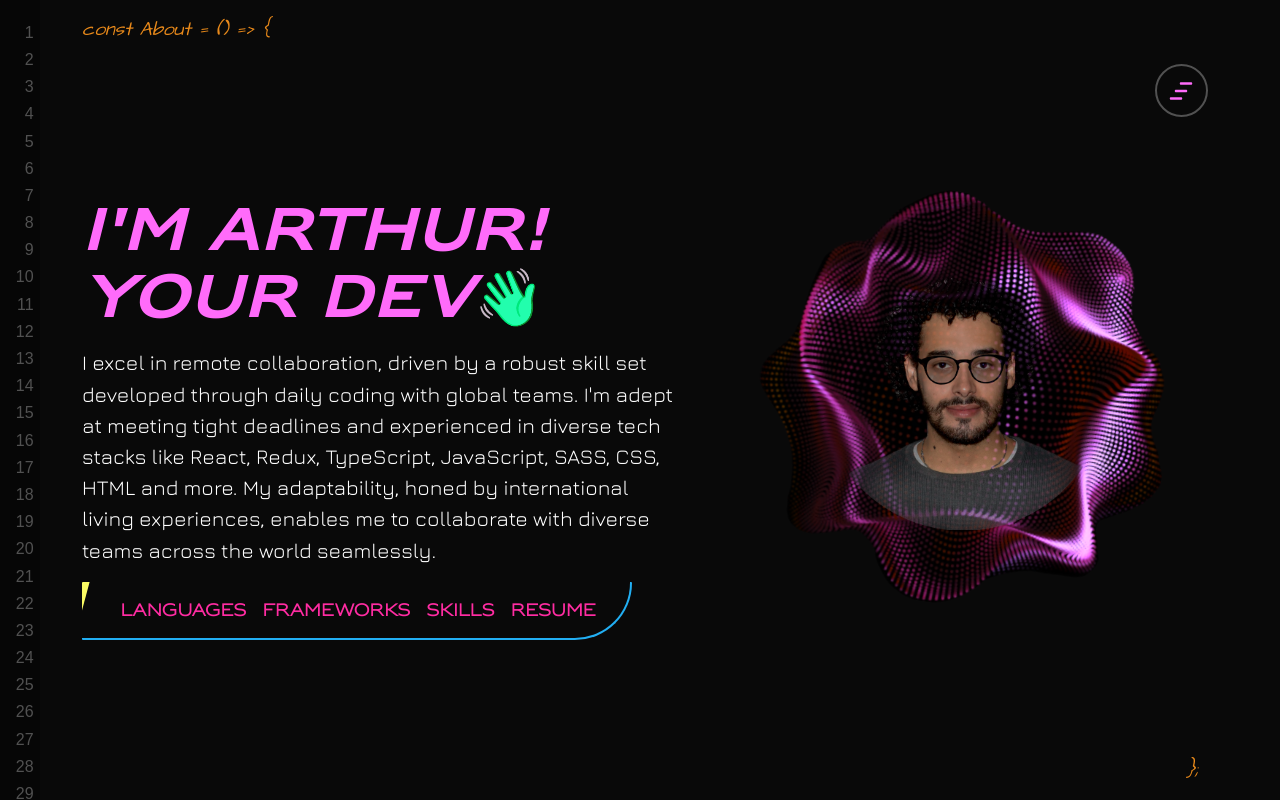
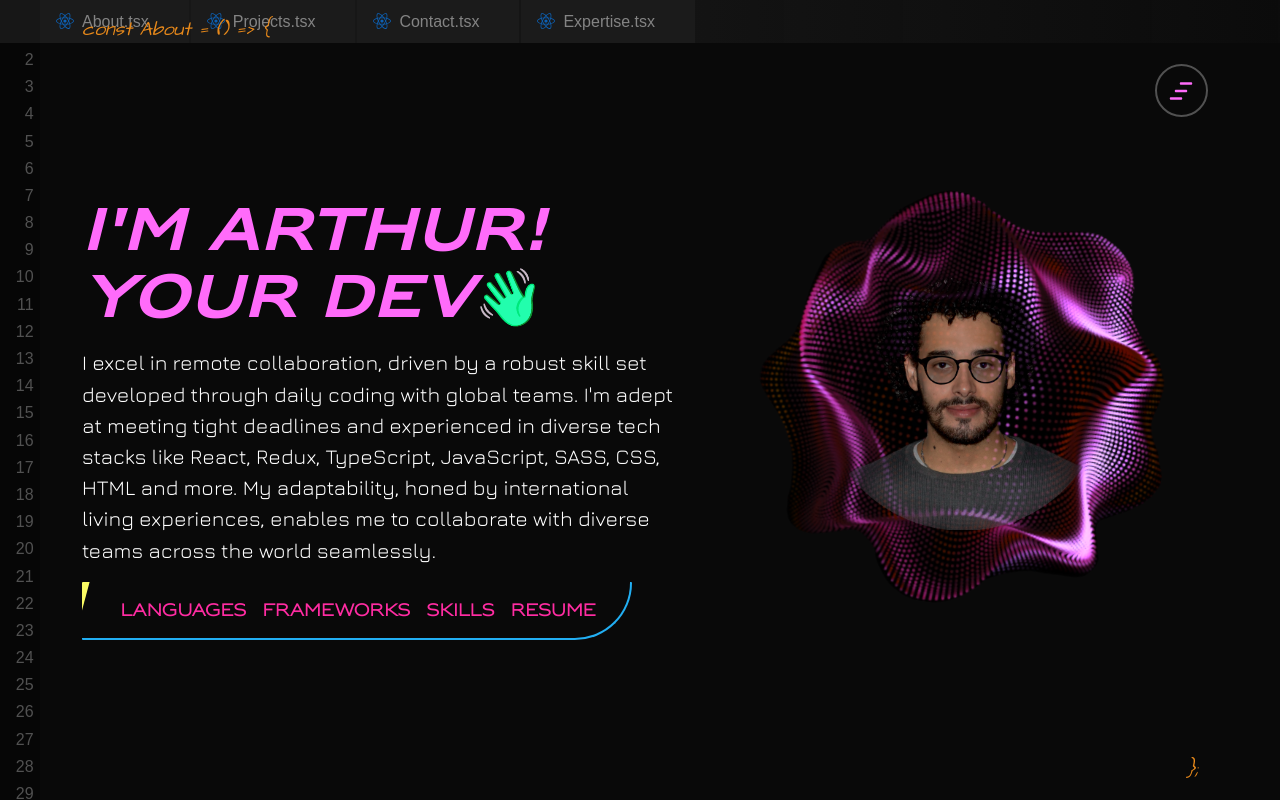
Before and after one commit to ITurres/iturres-reactive-portfolio, a React (Create React App) app: page /iturres-reactive-portfolio/homepage in a window 1280 px wide. Built offline with nearby package versions, Linux system fonts and the light colour scheme; no server answers.

Commit message:
Feat: at 'Homepage.tsx' Import and conditional render 'FileTabsNavbar' UI component

```diff
--- a/src/components/pages/HomePage.tsx
+++ b/src/components/pages/HomePage.tsx
@@ -1,4 +1,4 @@
-import React from 'react';
+import React, { useEffect, useState } from 'react';
 import { Routes, Route, Outlet } from 'react-router-dom';
 
 import AboutPage from './AboutPage.tsx';
@@ -7,10 +7,22 @@ import Navbar from '../UI/Navbar.tsx';
 import ExpertiseSummaryPage from './ExpertiseSummaryPage.tsx';
 import ContactPage from './ContactPage.tsx';
 import ProjectsPage from './ProjectsPage.tsx';
+import FileTabsNavbar from '../UI/FileTabsNavbar.tsx';
 
-const HomePage: React.FC = () => (
+const HomePage: React.FC = () => {
+  const [windowWidth, setWindowWidth] = useState(window.innerWidth);
+  const minWith = 768;
+
+  useEffect(() => {
+    window.addEventListener('resize', () => {
+      setWindowWidth(window.innerWidth);
+    });
+  }, [windowWidth]);
+
+  return (
     <>
       <LineCount />
+      {windowWidth > minWith && <FileTabsNavbar />}
       <Navbar />
       <Routes>
         <Route path="/" element={<Outlet />}>
@@ -22,5 +34,6 @@ const HomePage: React.FC = () => (
       </Routes>
     </>
   );
+};
 
 export default HomePage;
```
Lines whose indentation alone changed are shown as unchanged.
